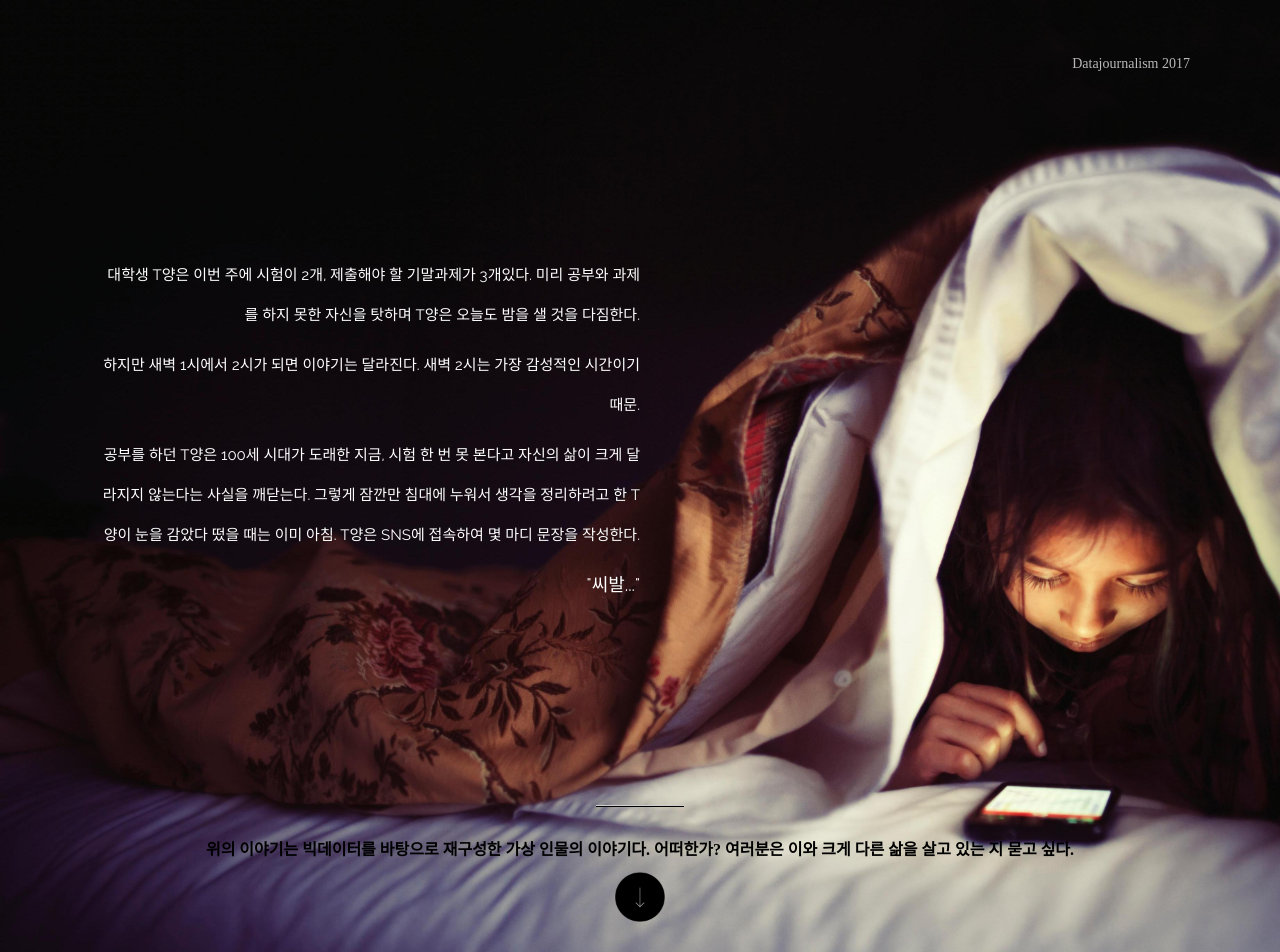
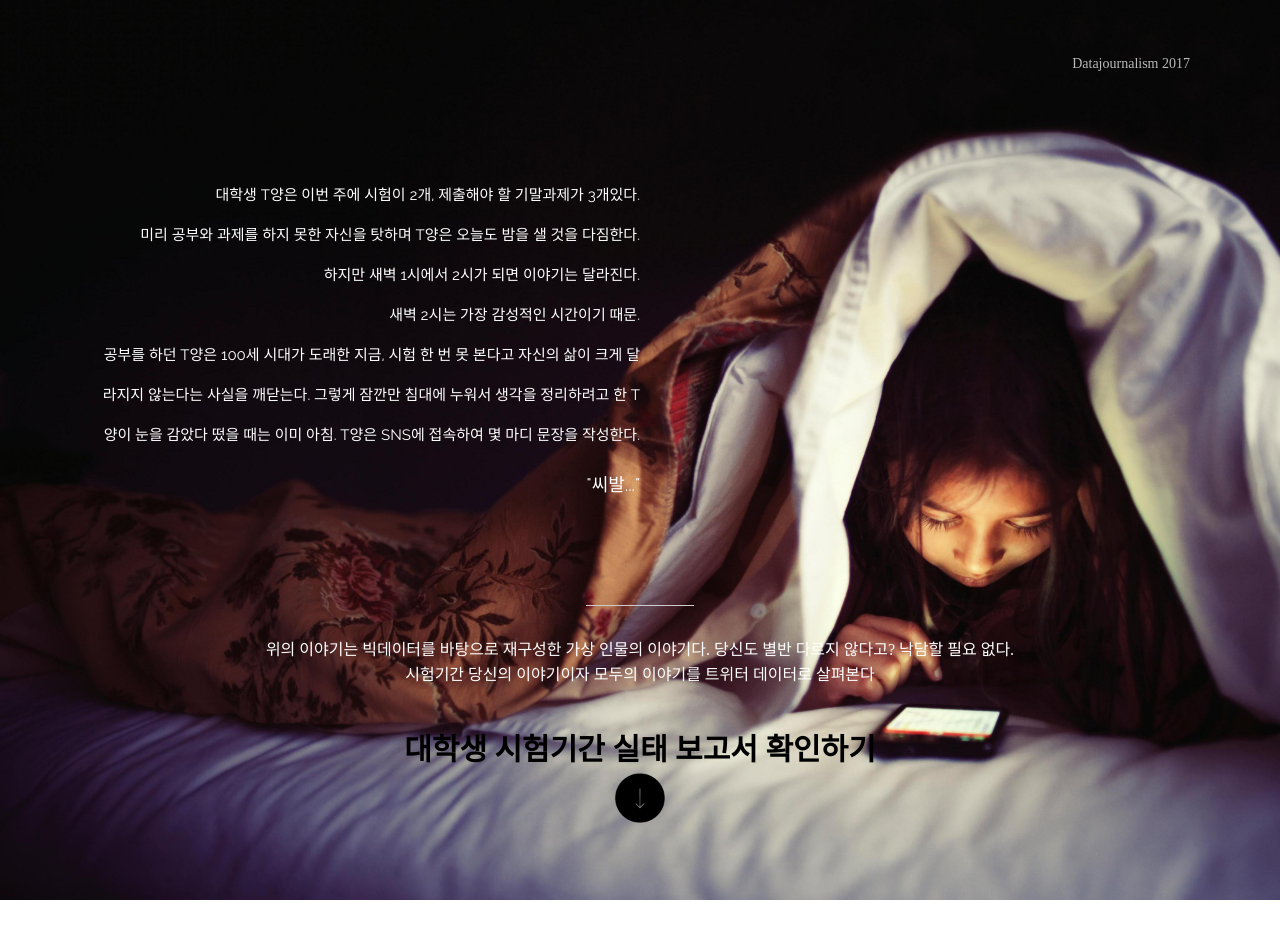
Before and after one commit to HyunyoungYoon/examtwt_web, a plain HTML site: page index.html in a window 1280 px wide. Shown: the top 952 px of the page. Drawn offline with Linux system fonts and the light colour scheme.

Commit message:
edit prologue

```diff
--- a/css/main.css
+++ b/css/main.css
@@ -87,16 +87,10 @@ h5, h6          { font-weight: bolder }
     *zoom: 1;
 }
 
-
-
-
-
-
-
 /*    Billboard    */
 .billboard{
     width: 100%;
-    height: 1000px;
+    height: 900px;
     position: relative;
 }
 
@@ -110,7 +104,7 @@ h5, h6          { font-weight: bolder }
 }
 
 .billboard .caption{
-    margin-top: 130px;
+    margin-top: 50px;
     text-align: center;
 }
 
@@ -139,9 +133,8 @@ h5, h6          { font-weight: bolder }
     vertical-align: center;
     text-align: center;
     line-height: 25px;
-    font-weight: bold;
     margin: 0px;
-    color: #000;
+    color: #fff;
 }
 
 
@@ -191,6 +184,17 @@ header.dark nav ul li a:hover{
     color: #919191;
 }
 
+button{
+    background-color: Transparent;
+    background-repeat:no-repeat;
+    border: none;
+    cursor:pointer;
+    overflow: hidden;
+}
+
+#article_doc{
+  /* display: none; */
+}
 
 
 /*      comment     */
@@ -265,8 +269,8 @@ object{
 
 /*    footer    */
 footer{
-    margin-top: 100px;
-    margin-bottom: 50px;
+    margin-top: 50px;
+    margin-bottom: 20px;
     padding: 35px 0;
     overflow: hidden;
 }
--- a/index.html
+++ b/index.html
@@ -23,6 +23,7 @@
 </head>
 <body>
 
+
 	<section class="billboard light">
 		<header class="wrapper light">
 			<nav>
@@ -33,23 +34,33 @@
 		</header>
 
 		<div class="caption light animated wow fadeInDown clearfix">
-			<div class="prologue">
-				<p>대학생 T양은 이번 주에 시험이 2개, 제출해야 할 기말과제가 3개있다. 미리 공부와 과제를 하지 못한 자신을 탓하며 T양은 오늘도 밤을 샐 것을 다짐한다.</p>
-				<p>하지만 새벽 1시에서 2시가 되면 이야기는 달라진다. 새벽 2시는 가장 감성적인 시간이기 때문.</p>
-				<p>공부를 하던 T양은 100세 시대가 도래한 지금, 시험 한 번 못 본다고 자신의 삶이 크게 달라지지 않는다는 사실을 깨닫는다. 그렇게 잠깐만 침대에 누워서 생각을 정리하려고 한 T양이 눈을 감았다 떴을 때는 이미 아침. T양은 SNS에 접속하여 몇 마디 문장을 작성한다.</p>
+			<div>
+				<p>대학생 T양은 이번 주에 시험이 2개, 제출해야 할 기말과제가 3개있다. <br>
+				미리 공부와 과제를 하지 못한 자신을 탓하며 T양은 오늘도 밤을 샐 것을 다짐한다.<br>
+				하지만 새벽 1시에서 2시가 되면 이야기는 달라진다. <br>
+				새벽 2시는 가장 감성적인 시간이기 때문.<br>
+				공부를 하던 T양은 100세 시대가 도래한 지금, 시험 한 번 못 본다고 자신의 삶이 크게 달라지지 않는다는 사실을 깨닫는다. 그렇게 잠깐만 침대에 누워서 생각을 정리하려고 한 T양이 눈을 감았다 떴을 때는 이미 아침. T양은 SNS에 접속하여 몇 마디 문장을 작성한다.
+				</p>
 				<p style="font-size: 18px">"씨발..."</p>
 			</div>
 		</div>
 
-		<div class="bridge animated wow fadeInDown" style="margin:200px" width="50%">
-			<hr style="margin: 30px 45%" color="#000">
-			<p>위의 이야기는 빅데이터를 바탕으로 재구성한 가상 인물의 이야기다. 어떠한가? 여러분은 이와 크게 다른 삶을 살고 있는 지 묻고 싶다.</p>
-			<p><img src="img/down_arrow.png" alt="down arrow" class="img-circle" width="50px" style="margin:10px"></p>
+		<div class="bridge animated wow fadeInDown" style="margin:100px" width="50%">
+			<hr style="margin: 30px 45%">
+			<p>위의 이야기는 빅데이터를 바탕으로 재구성한 가상 인물의 이야기다.
+				당신도 별반 다르지 않다고? 낙담할 필요 없다. <br>
+				시험기간 당신의 이야기이자 모두의 이야기를 트위터 데이터로 살펴본다</p>
+			<p style="color:#000; font-weight:bolder; font-size:30px; margin-top:50px">대학생 시험기간 실태 보고서 확인하기</p>
+			<p><button onclick="myFunction()">
+				<img src="img/down_arrow.png" alt="down arrow" class="img-circle" width="50px" style="margin:10px">
+			</button></p>
 		</div>
 	</section><!--  End billboard  -->
 
 
-	<section class="comment wrapper">
+
+	<div id="article_doc">
+		<section class="comment wrapper" id="comment1">
 			<div class="clearfix animated wow fadeInDown">
 				<p>
 					<img src="img/quotes.png" alt="" class="quotes"/>
@@ -63,12 +74,12 @@
 		<section class="article wrapper">
 			<div>
 				<center>
-				<p style="margin-bottom:10px" class="caption clearfix animated wow fadeInDown">각 시간대 위에 마우스를 올리면 정확한 수치를 확인할 수 있습니다</p>
-				<iframe src="https://public.tableau.com/views/ver_1/totalfreq?:tabs=no&:showVizHome=no&:embed=y&:display_count=yes&publish=yes" width="550" height="550" frameborder="0"></iframe>
+					<p id="tableau1" style="margin-bottom:10px" class="caption clearfix animated wow fadeInDown">각 시간대 위에 마우스를 올리면 정확한 수치를 확인할 수 있습니다</p>
+					<iframe class="clearfix animated wow fadeInDown" src="https://public.tableau.com/views/ver_1/totalfreq?:tabs=no&:showVizHome=no&:embed=y&:display_count=yes&publish=yes" width="550" height="550" frameborder="0"></iframe>
 				</center>
 				<p class="clearfix animated wow fadeInDown">위의 표를 보면 시험기간 대학생들의 트윗이 시간대별로 어떻게 이루어지는 지를 알 수 있다. 그 중에서 가장 두드러지는 특징은 야간에 나타난다. 저녁 5시를 기점으로 폭발적으로 증가하는 트윗은 다음날 새벽 2시가 되면 서서히 줄어드는 것을 알 수 있다. 저녁부터 밤샘할 것을 다짐하던 학생들이 두 시가 되면 자취를 감추는 모습을 확인할 수 있기 때문이다. 물론 이 많은 학생들이 공부에 집중하느라 트윗을 하지 않는다는 가정도 배제할 수 없다. 이를 알아보기 위해 취재진은 조금 더 자세히 분석을 진행했다.</p>
-			<center><iframe src="https://public.tableau.com/views/ver_1/WCam5?:tabs=no&:showVizHome=no&:embed=y&:display_count=yes&publish=yes" width="600" height="400" frameborder="0"></iframe></center>
-			<center><iframe src="https://public.tableau.com/views/ver_1/WCam6?:tabs=no&:showVizHome=no&:embed=y&:display_count=yes&publish=yes" width="600" height="400" frameborder="0"></iframe></center>
+				<center><iframe class="clearfix animated wow fadeInDown" src="https://public.tableau.com/views/ver_1/WCam5?:tabs=no&:showVizHome=no&:embed=y&:display_count=yes&publish=yes" width="600" height="400" frameborder="0"></iframe></center>
+				<center><iframe class="clearfix animated wow fadeInDown" src="https://public.tableau.com/views/ver_1/WCam6?:tabs=no&:showVizHome=no&:embed=y&:display_count=yes&publish=yes" width="600" height="400" frameborder="0"></iframe></center>
 				<p class="clearfix animated wow fadeInDown">위의 워드클라우드는 오전 5시와 오전 6시에 올라온 트윗을 바탕으로 가장 많이 등장한 단어들을 시각화한 것이다. 6시가 되면 상대적으로 트윗의 양이 증가함과 동시에 ‘씨발’이 포함된 트윗의 양이 폭발적으로 증가한다는 사실을 알 수 있다. ‘씨발 시험 나 존나 한 것도 없는데…’ , ‘전공과제 진짜 노답이네 씨발… 안해’ , ‘해떴네 씨발…’ 등 대학생들은 포기하고 잠든 자신에 대해 거친 생각과 불안한 느낌과 후회하는 모습을 보이는 것이다. 여기서 가장 중요한 점은, 이러한 밤샘의 굴레가 무한히 반복된다는 것이다.</p>
 				<p class="clearfix animated wow fadeInDown">토요일에 접어들면 트윗의 양은 현저히 줄어든다. 대학생들이 ‘시험’과 ‘과제’를 잠시 놓은 것처럼 보인다. 하지만 일요일이 되면 사정이 달라진다. 학생들이 싫어하는 노래 1위를 차지했던 개그콘서트 엔딩곡을 기억하는가? 일요일 밤이 되면 트윗의 양이 일주일 중 최고점에 안착한다. 이는 다가오는 월요일을 비롯한 다음 주 주중의 일정에 대한 걱정이 폭발한다는 것을 보여준다.</p>
 			</div>
@@ -128,6 +139,8 @@
 		</section>
 		<!-- End of Epilogue -->
 
+	</div>
+	<!--   End of Article Document -->
 
 	<footer>
 		<div class="wrapper">
@@ -147,15 +160,14 @@
 		</div>
 	</footer><!--  End footer  -->
 
-	<!-- <script type='text/javascript'>
-	 var divElement = document.getElementById('viz1513637294542');
-	 var vizElement = divElement.getElementsByTagName('object')[0];
-	 vizElement.style.width='100%';
-	 vizElement.style.height=(divElement.offsetWidth*0.75)+'px';
-	 var scriptElement = document.createElement('script');
- 	 scriptElement.src = 'https://public.tableau.com/javascripts/api/viz_v1.js';
-	 vizElement.parentNode.insertBefore(scriptElement, vizElement);
- </script> -->
+	<script type="text/javascript">
+		function myFunction() {
+			document.querySelector('#tableau1').scrollIntoView({
+			  behavior: 'smooth'
+			});
+		}
+
+	</script>
 
 </body>
 </html>
```
Lines whose indentation alone changed are shown as unchanged.
